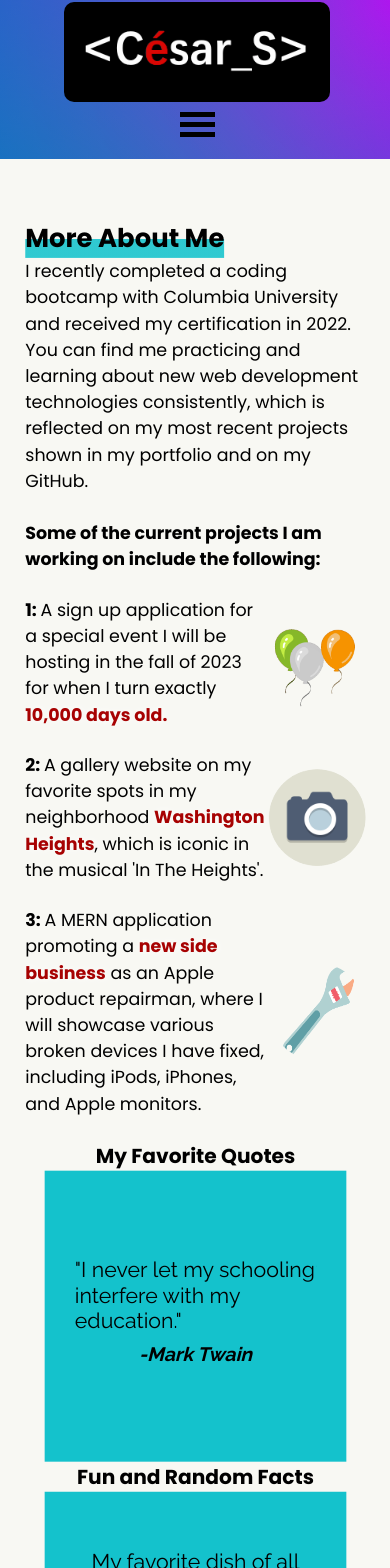
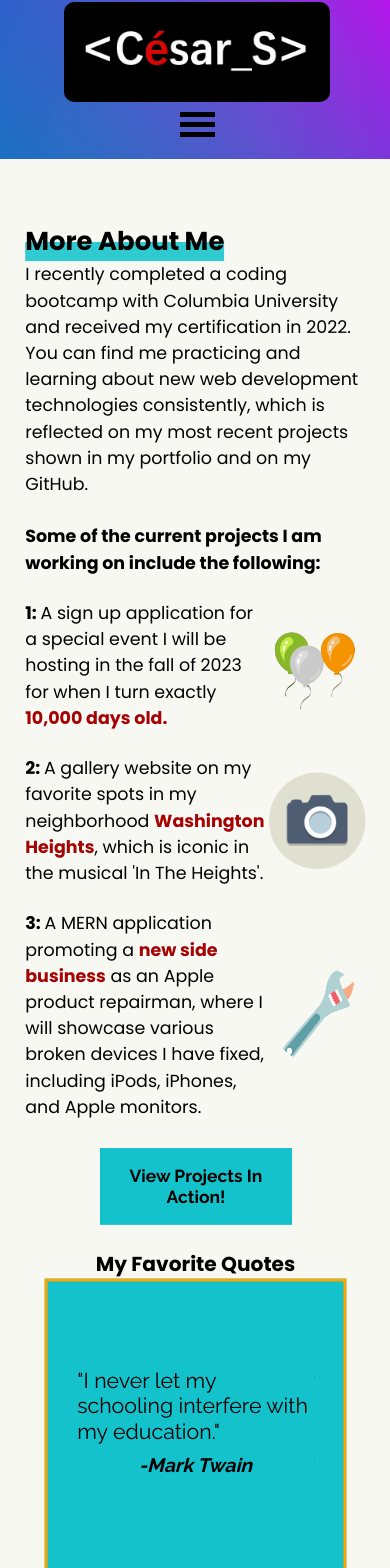
Before and after one commit to cesarsiguencia/my-react-portfolio, a React (Create React App) app: page /my-react-portfolio/aboutme in a window 390 px wide. Shown: the top 1568 px of the page. Built offline with nearby package versions, Linux system fonts and the light colour scheme.

Commit message:
converted body buttons to reusable component using props

```diff
--- a/src/App.css
+++ b/src/App.css
@@ -218,13 +218,18 @@ body::before {
   padding: 10px 10px;;
   background-color: #14C2CC;
   transition: ease-in-out 0.5s;
-  scale: 0.9
+  scale: 0.9;
+  text-align:center
 }
 
 .home-btns:hover{
   transform: rotateX(-360deg);
   background-color: rgb(255, 165, 0);
   scale: 1.1
+}
+
+.extend-btns{
+  width: 500px;
 }
 
 /* About on Home Pg */
@@ -441,6 +446,7 @@ body::before {
   height: 200px;
   display: flex;
   justify-content: center;
+  border: 3px solid orange
 }
 
 .carousel--div{
@@ -797,6 +803,10 @@ h4{
   .carousel-container {
     height: 300px;
   }
+
+  .extend-btns{
+    width: 200px;
+  }
 }
 
 @media screen and (max-width: 500px){
--- a/src/App.js
+++ b/src/App.js
@@ -95,6 +95,35 @@ function App() {
     }
   ]
 
+
+  const bodyBtns = {
+
+    // from_home: {
+    //   url: '#header'
+    // },
+    to_top:{
+      url: '#header',
+      font: 'Return to the top',
+      extend: true
+    },
+    to_projects:{
+      url: '#projects',
+      font: 'View Projects In Action!',
+      extend: true
+    },
+    home: {
+      url: '#header',
+      font: 'Return home',
+      extend: true
+    },
+    about: {
+      url: 'aboutme',
+      font: 'Still curious? Read my Full Bio!',
+      extend: false
+    }
+
+  }
+
   return (
     <Router >
       {
@@ -111,13 +140,13 @@ function App() {
                   <Route
                     path="/my-react-portfolio"
                     element={<React.Suspense fallback={<LoadingPg></LoadingPg>}
-                    ><Home apps={applications} /></React.Suspense>}
+                    ><Home apps={applications} bodyBtnsData={bodyBtns} /></React.Suspense>}
                   />
 
 
                   <Route
                     path="/my-react-portfolio/aboutme"
-                    element={<React.Suspense fallback={<LoadingPg></LoadingPg>}><AboutMe /></React.Suspense>}
+                    element={<React.Suspense fallback={<LoadingPg></LoadingPg>}><AboutMe bodyBtnsData={bodyBtns}/></React.Suspense>}
                   />
 
                   {applications.map((page, i) => {
@@ -127,6 +156,7 @@ function App() {
                         element={<React.Suspense fallback={<LoadingPg></LoadingPg>}
                         ><ProjectPg
                             singleApp={page}
+                            bodyBtnsData={bodyBtns.home}
                           /></React.Suspense>}
                       >
 
@@ -137,7 +167,7 @@ function App() {
                   })}
 
                   <Route
-                    path="/"
+                    path="/*"
                     element={<React.Suspense fallback={<LoadingPg></LoadingPg>}><Pg404 /></React.Suspense>}
                   />
 
--- /dev/null
+++ b/src/Components/Body-Btns/Body-Btns.js
@@ -0,0 +1,21 @@
+import React from "react";
+import { HashLink } from 'react-router-hash-link'
+
+const homeBtn = ({toPage}) => {
+
+
+    return (
+        <HashLink to={`/my-react-portfolio/${toPage.url}`}>
+            <div className={`home-btns ${toPage.extend && 'extend-btns'}`}
+
+
+
+            style={{color: 'black'}}>
+                <p className="h5">{toPage.font}</p>
+            </div>
+        </HashLink>
+
+    )
+}
+
+export default homeBtn
--- a/src/Components/Header/Header.js
+++ b/src/Components/Header/Header.js
@@ -9,7 +9,7 @@ import { Link } from 'react-router-dom'
 const Header = () => {
 
   return (
-    <header className="App-header">
+    <header className="App-header" id='header'>
       <div className="Header-contents">
 
         <Link to="/my-react-portfolio" className='align-ver center'><img alt="Gif of Cesar's name typed out as logo of site"style={{ height: '100px', borderRadius: '10px' }} src={Title}></img></Link>
--- a/src/pages/AboutMe.js
+++ b/src/pages/AboutMe.js
@@ -5,8 +5,9 @@ import FactsCarousel from '../Components/Carousels/facts'
 import { opacityEffect, scaleEffect } from '../utils/helpers'
 import Gifs from '../Components/Icons/Gif-Icons'
 import AboutProjects from '../Components/About-Blocks/About-projects'
+import BodyBtn from '../Components/Body-Btns/Body-Btns'
 
-const About = () => {
+const About = ({bodyBtnsData}) => {
 
     useEffect(() => {
         window.scrollTo(0, 0);
@@ -44,6 +45,11 @@ const About = () => {
                             <p className="body-texts bold">Some of the current projects I am working on include the following: </p>
                             <AboutProjects></AboutProjects>
                         </div>
+
+                        <div className='row'>
+                            <BodyBtn toPage={bodyBtnsData.to_projects}></BodyBtn>
+                        </div>
+
                 </div>
 
                 <div className="facts-quotes">
@@ -102,6 +108,11 @@ const About = () => {
                         <br />
                         <br />
                         I identify as Latino and speak Spanish and English fluently with an intermediate profiency level in Chinese from courses I took in high school, college, and a summer study abroad. </p>
+                        <br/>
+                        <div className='row'>
+                        <BodyBtn toPage={bodyBtnsData.home}></BodyBtn>
+                        </div>
+
                 </div>
             </div>
 
--- a/src/pages/Home.js
+++ b/src/pages/Home.js
@@ -1,6 +1,6 @@
 import React, { useState, useEffect, useRef } from "react"
 
-import { Link } from 'react-router-dom'
+import { HashLink } from "react-router-hash-link"
 
 import ContactBlock from "../Components/Icons/Contact-Icons"
 
@@ -14,7 +14,9 @@ import PortfolioDiv from "../Components/Apps/Apps"
 
 import { opacityEffect, scaleEffect } from "../utils/helpers"
 
-const Home = ({ apps }) => {
+import BodyBtn from '../Components/Body-Btns/Body-Btns'
+
+const Home = ({ apps, bodyBtnsData }) => {
 
     const aboutOpa = useRef()
     const projectsOpa = useRef()
@@ -129,11 +131,8 @@ const Home = ({ apps }) => {
                                 <div>
                                     <p className="body-texts left"> Welcome! I create <span className="red-font bold">full stack web applications</span> with an emphasis on <span className="red-font bold"></span>productivity and social media. I completed a Full Stack Web Developer course from <span className="red-font bold"> Columbia University</span> in 2022 where I learned various of the latest and essential developer technologies (see list below). I'm a <span className="red-font bold">life long New Yorker</span> with a knack for music and electronic repairs. Please view my featured projects and if you would like to connect, contact me using any of my contact links. <span className="red-font bold">Can't wait to hear from you!</span> </p>
                                     <br />
-                                    <Link to="/my-react-portfolio/aboutme">
-                                        <div className="home-btns" style={{ color: 'black' }}>
-                                            <p className="h5">Still Curious? Read My Full Bio!</p>
-                                        </div>
-                                    </Link>
+
+                                    <BodyBtn toPage={bodyBtnsData.about}></BodyBtn>
                                 </div>
 
 
@@ -176,6 +175,10 @@ const Home = ({ apps }) => {
                         <ContactHomeDiv></ContactHomeDiv>
                     </div>
 
+                    <br/>
+
+                    <BodyBtn toPage = {bodyBtnsData.to_top} ></BodyBtn>
+
                 </div>
             </div>
         </div>
--- a/src/pages/Project.js
+++ b/src/pages/Project.js
@@ -2,8 +2,9 @@ import React, { useEffect, useState, useRef } from "react";
 import { opacityEffect } from "../utils/helpers";
 import GitHubLogo from '../media/icons/github.svg'
 import LaunchLogo from '../media/icons/launch.avif'
+import BodyBtn from '../Components/Body-Btns/Body-Btns'
 
-const projectPg = ({ singleApp }) => {
+const projectPg = ({ singleApp, bodyBtnsData }) => {
 
     const [returnedName, setReturnedName] = useState()
 
@@ -102,6 +103,10 @@ const projectPg = ({ singleApp }) => {
                         </div>
                     </>
                 }
+                <br/>
+                <div className="row">
+                    <BodyBtn toPage={bodyBtnsData}></BodyBtn>
+                </div>
             </div>
         </div>
 
```
